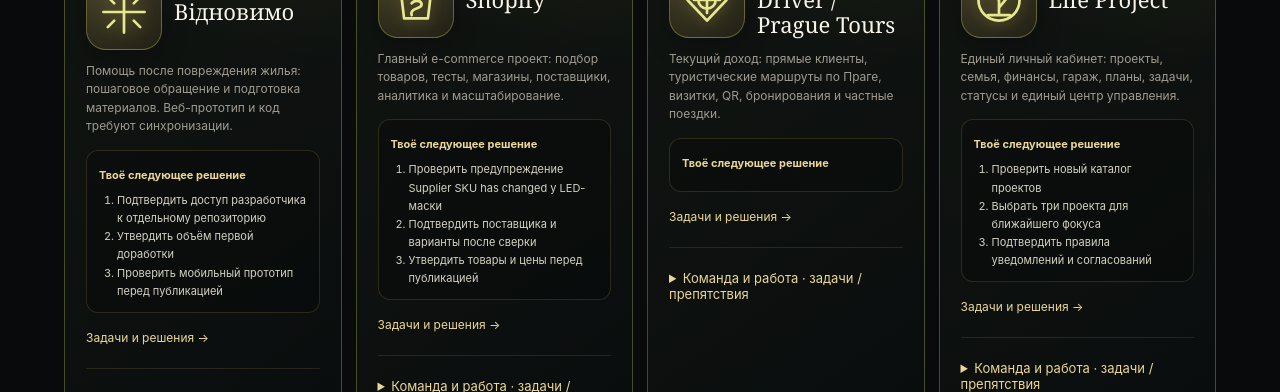
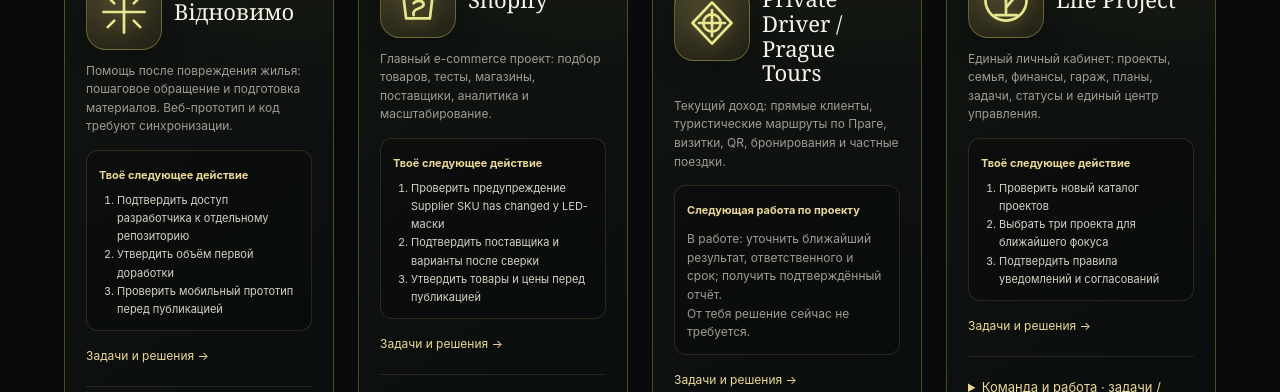
Before and after one commit to Igor-Samarin/life-project, a Next.js app: page /projects in a window 1280 px wide. Shown: the part 1020-1412 px from the top of the page. Built offline with nearby package versions, Linux system fonts and the light colour scheme.

Commit message:
Increase project spacing and show actionable work when owner approval is not required

```diff
--- a/pages/projects.js
+++ b/pages/projects.js
@@ -67,7 +67,12 @@ const projectVisuals = {
   "Family Business Network": {mark:"◈", tone:"#dfbe78"},
   "Landscape Design · Prague / Czechia": {mark:"❧", tone:"#a8d1ac"}
 };
-const actionList = (project) => ownerActions[project.title] || (project.status === "planned" ? [] : []);
+const actionList = (project) => ownerActions[project.title] || [];
+const nextWork = (project, status) => {
+  if (status === "planned") return "В очереди: сохранить концепцию и критерии запуска. Исполнитель и срок пока не назначены.";
+  if (status === "prep") return "В подготовке: собрать требования, оценить бюджет и риски, составить план запуска. Исполнитель пока не назначен.";
+  return "В работе: уточнить ближайший результат, ответственного и срок; получить подтверждённый отчёт.";
+};
 
 const collaboration = {
   "Shopify": {
@@ -167,7 +172,7 @@ export default function Projects() {
         .prep .groupTitle,.prep .count{color:#91b8e4}
         .planned .groupTitle,.planned .count{color:#cf8794}
 
-        .projectGrid{display:grid;grid-template-columns:repeat(4,1fr);gap:14px}
+        .projectGrid{display:grid;grid-template-columns:repeat(4,1fr);gap:24px}
         .projectCard{min-height:350px;padding:20px 21px;border-radius:18px;display:flex;flex-direction:column;position:relative;overflow:hidden;transition:.18s ease}
         .active .projectCard{
           border:1px solid rgba(184,193,73,.34);
@@ -239,7 +244,7 @@ export default function Projects() {
         .detailDisclaimer{font-size:11px}
         @media(max-width:1000px){.projectGrid{grid-template-columns:repeat(2,1fr)}}
         @media(max-width:680px){
-          .projectGrid{grid-template-columns:1fr;gap:10px}
+          .projectGrid{grid-template-columns:1fr;gap:18px}
           .projectCard{min-height:0;padding:14px 16px;border-radius:15px}
           :global(.projectArtwork){height:94px;margin:-14px -16px 12px}
           :global(.projectArtwork) span{font-size:65px}
@@ -327,9 +332,11 @@ export default function Projects() {
                 </div>
                 <p>{project.text}</p>
                 <div className="actionPreview">
-                  <strong>Твоё следующее решение</strong>
-                  <div className="mobileAction">{actionList(project)[0] || "Сейчас решений не требуется"}</div>
-                  <ol className="desktopActions">{actionList(project).slice(0,3).map(task => <li key={task}>{task}</li>)}</ol>
+                  <strong>{actionList(project).length ? "Твоё следующее действие" : "Следующая работа по проекту"}</strong>
+                  {actionList(project).length ? <>
+                    <div className="mobileAction">{actionList(project)[0]}</div>
+                    <ol className="desktopActions">{actionList(project).slice(0,3).map(task => <li key={task}>{task}</li>)}</ol>
+                  </> : <p>{nextWork(project, statuses[project.title])}<br/>От тебя решение сейчас не требуется.</p>}
                 </div>
                 <button className="detailsButton" type="button" onClick={() => setSelectedProject(project)}>Задачи и решения →</button>
                 <details className="workDetails">
```
